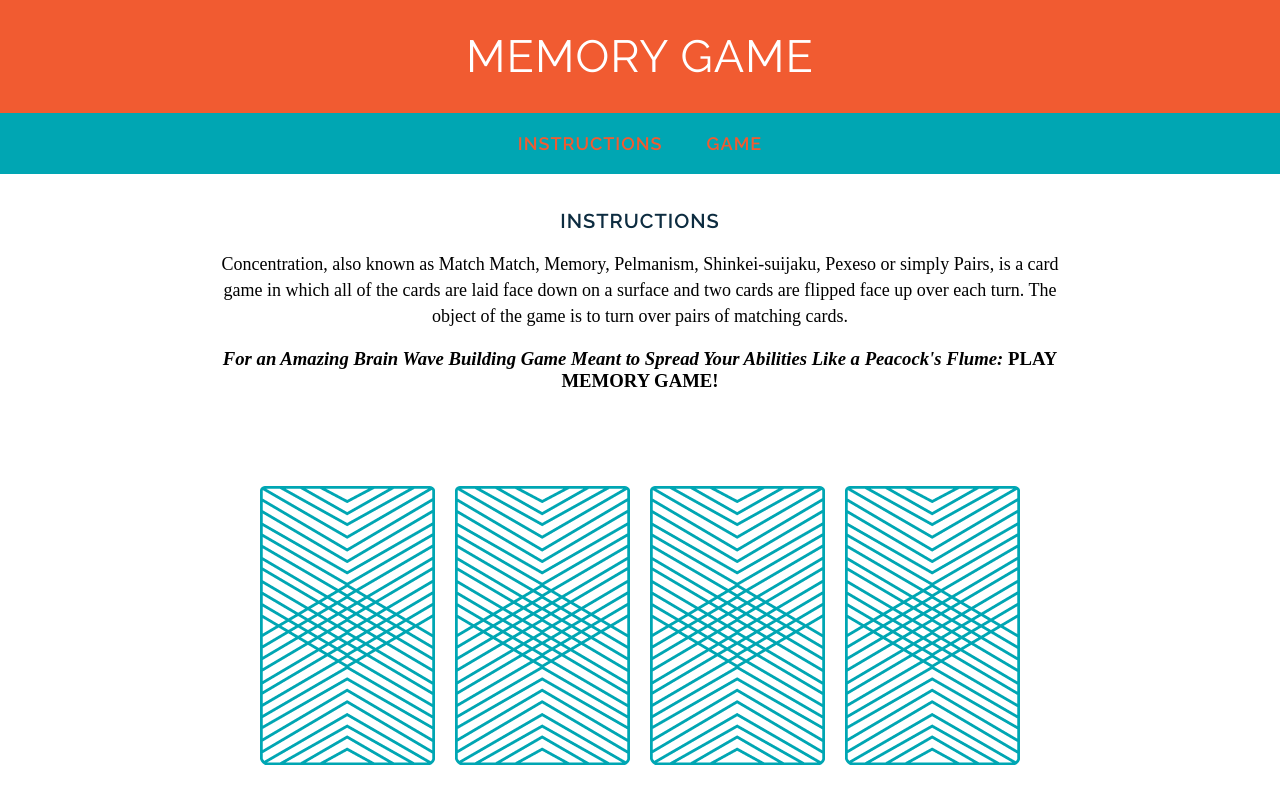
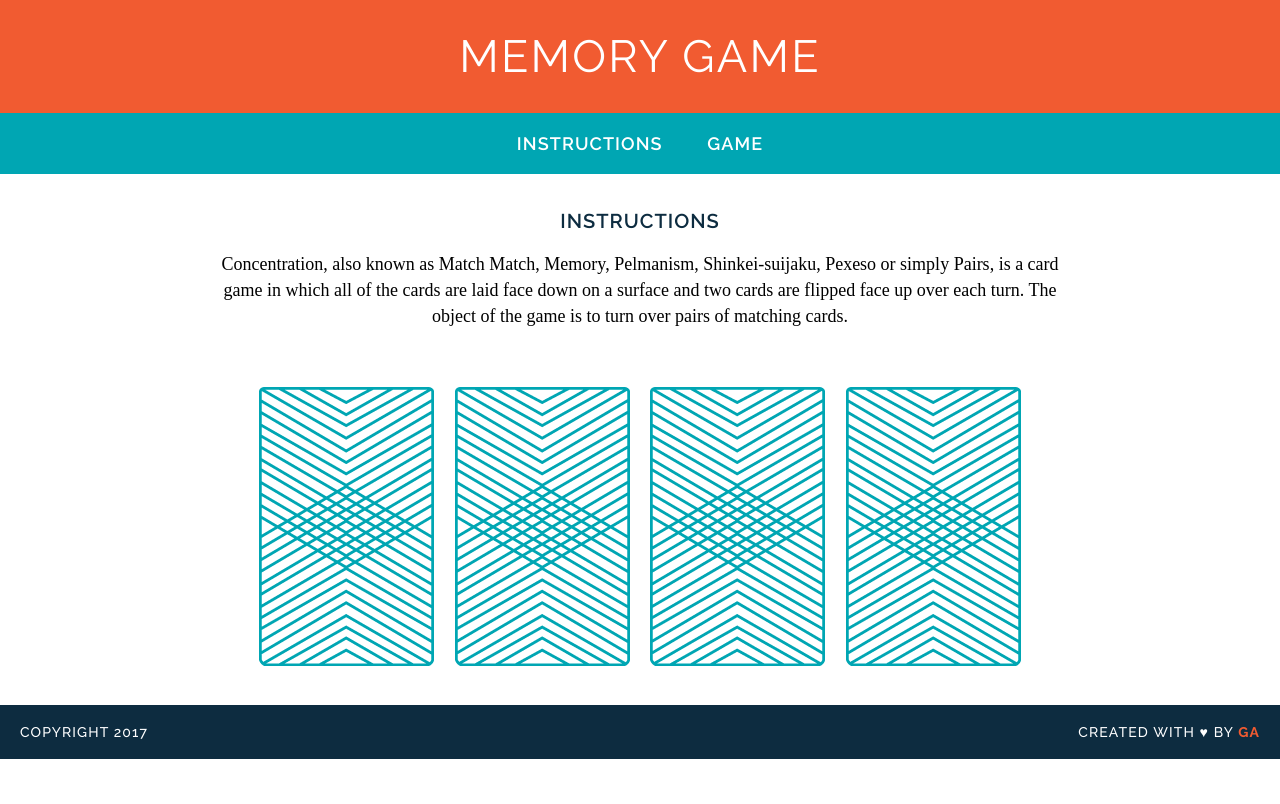
Before and after one commit to jeremiahm33402/wdi-fundamentals-memorygame, a plain HTML site: page memory_game/index.html in a window 1280 px wide. Drawn offline with Linux system fonts and the light colour scheme; a web font is replaced by a local one.

Commit message:
creating some game logic and hopefully committing correctly this time

```diff
--- /dev/null
+++ b/memory_game/css/reset.css
@@ -0,0 +1,48 @@
+/* http://meyerweb.com/eric/tools/css/reset/
+   v2.0 | 20110126
+   License: none (public domain)
+*/
+
+html, body, div, span, applet, object, iframe,
+h1, h2, h3, h4, h5, h6, p, blockquote, pre,
+a, abbr, acronym, address, big, cite, code,
+del, dfn, em, img, ins, kbd, q, s, samp,
+small, strike, strong, sub, sup, tt, var,
+b, u, i, center,
+dl, dt, dd, ol, ul, li,
+fieldset, form, label, legend,
+table, caption, tbody, tfoot, thead, tr, th, td,
+article, aside, canvas, details, embed,
+figure, figcaption, footer, header, hgroup,
+menu, nav, output, ruby, section, summary,
+time, mark, audio, video {
+	margin: 0;
+	padding: 0;
+	border: 0;
+	font-size: 100%;
+	font: inherit;
+	vertical-align: baseline;
+}
+/* HTML5 display-role reset for older browsers */
+article, aside, details, figcaption, figure,
+footer, header, hgroup, menu, nav, section {
+	display: block;
+}
+body {
+	line-height: 1;
+}
+ol, ul {
+	list-style: none;
+}
+blockquote, q {
+	quotes: none;
+}
+blockquote:before, blockquote:after,
+q:before, q:after {
+	content: '';
+	content: none;
+}
+table {
+	border-collapse: collapse;
+	border-spacing: 0;
+}
--- a/memory_game/css/style.css
+++ b/memory_game/css/style.css
@@ -1,73 +1,124 @@
+/* =============================
+GENERAL STYLES
+================================ */
 body {
-text-align: center;
+  font-family: "Raleway", sans-serif;
+  text-align: center;
+  font-size: 18px;
+  -webkit-font-smoothing: antialiased;
+  margin: 0;
+}
+
+.clearfix:after {
+  visibility: hidden;
+  display: block;
+  content: " ";
+  clear: both;
+  height: 0;
+  font-size: 0;
+}
+
+/* =============================
+TYPOGRAPHY
+================================ */
+h1, h2 {
+  text-transform: uppercase;
 }
 
 h1 {
-font-family: "Raleway", sans-serif;
-font-weight: 400;
-font-size: 45px;
-letter-spacing: 1px;
-color: #ffffff;
-margin: 0;
+  color: white;
+  font-size: 45px;
+  margin: 0;
+  font-weight: 400;
+  letter-spacing: 0.05em;
+}
+
+h2 {
+  color: #0D2C40;
+  letter-spacing: 0.05em;
+  font-weight: 600;
+  font-size: 20px;
+}
+
+p {
+  font-family: "Droid Serif", serif;
+  line-height: 26px;
 }
 
 a {
-font-family: "Raleway", serif;
-color: #f15b31;
-letter-spacing: 1px;
-font-weight: 600;
-font-size: 18px;
-text-decoration: none;
-margin-right: 20px;
-margin-left: 20px;
-font-color: #ffffff;
+  color: white;
+  text-decoration: none;
+  text-transform: uppercase;
+  font-weight: 600;
+  letter-spacing: .06em;
+
+  margin: 0 20px;
+  /* For hover style transition (bonus) */
+  border-bottom: 2px solid transparent;
+/*   transition: all .3s ease-in-out; */
 }
 
-h2 {
-font-family: "Raleway", serif;
-color: #0d2c40;
-letter-spacing: 1px;
-font-weight: 600;
-font-size: 20px;
-text-decoration: none;
+a:hover {
+  border-bottom: 2px solid white;
+}
+/* =============================
+HEADER
+================================ */
+header {
+  background-color: #F15B31;
+  padding: 30px 20px;
 }
 
-p {
-	font-family: "Droid serif";
-	line-height: 26px;
-	font-size: 18px;
+/* =============================
+NAV
+================================ */
+nav {
+  background-color: #00A6B3;
+  padding: 20px 0;
 }
 
-header {
-	background-color: #f15b31;
-	color: #ffffff;
-	padding-top: 30px;
-	padding-bottom: 30px;
-	padding-left: 20px;
-	padding-right: 20px;
-	}
+/* =============================
+MAIN SECTION
+================================ */
 
-body {
-	margin: 0;
+main {
+  width: 850px;
+  margin: 35px auto;
+}
+
+
+/* =============================
+GAME BOARD
+================================ */
+img {
+  margin: 40px 8px 0;
+}
+
+/* =============================
+FOOTER
+================================ */
+footer {
+  text-transform: uppercase;
+  padding: 0 20px;
+  background-color: #0D2C40;
+  color: white;
+  font-size: 14px;
+  letter-spacing: .08em;
+  font-weight: 500;
 
 }
 
-nav {
-	background-color: #00a6b3;
-	color: #ffffff;
-	padding-top: 20px;
-	padding-bottom: 20px;
+.copyright {
+  float: left;
+  font-family: "Raleway", sans-serif;
 }
- main {
- 	width: 850px;
- 	margin-top: 35px;
- 	margin-bottom: 35px;
- 	margin-left: auto;
- 	margin-right: auto;
- }
 
- img {
- 	margin-top: 40px;
- 	margin-left: 8px;
- 	margin-right: 8px;
- }
+.message {
+  float: right;
+  font-family: "Raleway", sans-serif;
+}
+
+.name {
+  color: #F15B31;
+  font-weight: bold;
+}
--- a/memory_game/index.html
+++ b/memory_game/index.html
@@ -1,28 +1,29 @@
 <!DOCTYPE html>
-<html>
+<html lang="en">
 <head>
-	<link href="css/style.css" rel="stylesheet" type="text/css">
+	<meta charset="UTF-8">
 	<title>Memory Card Game</title>
 	<link href="https://fonts.googleapis.com/css?family=Droid+Serif|Raleway:400,500,600,700" rel="stylesheet">
+	<link rel="stylesheet" href="css/style.css">
+</head>
+<body>
+
+	<header>
+		<h1>Memory Game</h1>
+	</header>
+
+	<nav>
+		<a href="#">Instructions</a>
+		<a href="#">Game</a>
+	</nav>
 
 
-</head>
-<body>
-	<header>
-	<h1>MEMORY GAME</h1>
-	</header>
+	<main>
+		<h2>Instructions</h2>
 
-	<nav><a href="#">INSTRUCTIONS</a> <a href="#">GAME</a></nav>
-
-	<main><h2>INSTRUCTIONS</h2>
-
-	<p>Concentration, also known as Match Match, Memory, Pelmanism, Shinkei-suijaku, Pexeso or simply Pairs, is a card game in which all of the cards are laid face down on a surface and two cards are flipped face up over each turn. The object of the game is to turn over pairs of matching cards.</p>
-
-	<h3><em>For an Amazing Brain Wave Building Game Meant to Spread Your Abilities Like a Peacock's Flume:</em> <strong>PLAY MEMORY GAME!</strong>
-	</h3>
-
-	</br>
-	</br>
+		<p>
+			Concentration, also known as Match Match, Memory, Pelmanism, Shinkei-suijaku, Pexeso or simply Pairs, is a card game in which all of the cards are laid face down on a surface and two cards are flipped face up over each turn. The object of the game is to turn over pairs of matching cards.
+		</p>
 
 		<div>
 			<img src="images/back.png" alt="Queen of Diamonds">
@@ -30,7 +31,13 @@
 			<img src="images/back.png" alt="King of Diamonds">
 			<img src="images/back.png" alt="King of Hearts">
 		</div>
+
 	</main>
 
+	<footer class="clearfix">
+		<p class="copyright">Copyright 2017</p>
+		<p class="message">Created with &hearts; by <span class="name">GA</span></p>
+	</footer>
+	<script src="js/main.js"></script>
 </body>
 </html>
--- /dev/null
+++ b/memory_game/js/main.js
@@ -0,0 +1,8 @@
+console.log("Up and running!");
+let cardOne = "queen";
+let cardTwo = "queen";
+let cardThree = "king";
+let cardFour = "king";
+
+console.log("User flipped " + cardOne);
+console.log("User flipped " + cardThree);
```
